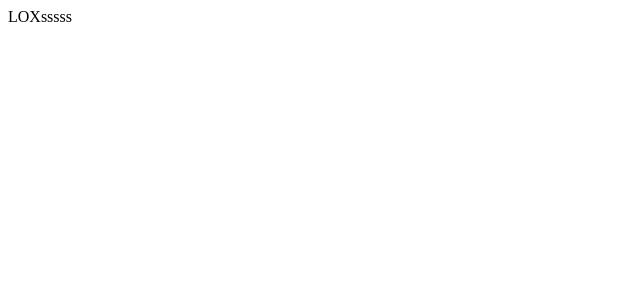
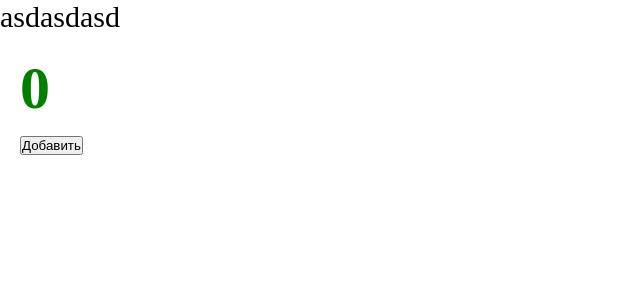
Before and after one commit to P2vel33/habr-prototype, a React app: page / in a window 1280 px wide. Shown: the top 300 px of the page, without its empty margins (0-640 px from the left). Built offline with nearby package versions, Linux system fonts and the light colour scheme.

Commit message:
feat: module css

```diff
--- a/package.json
+++ b/package.json
@@ -17,11 +17,12 @@
     "@types/react-dom": "^17.0.11",
     "@types/webpack": "^5.28.0",
     "@types/webpack-dev-server": "^4.7.2",
+    "css-loader": "^6.6.0",
     "html-webpack-plugin": "^5.5.0",
+    "mini-css-extract-plugin": "^2.5.3",
     "sass": "^1.49.9",
     "sass-loader": "^12.6.0",
     "style-loader": "^3.3.1",
-    "css-loader": "^6.6.0",
     "ts-loader": "^9.2.6",
     "ts-node": "^10.5.0",
     "typescript": "^4.5.5",
--- /dev/null
+++ b/src/App.tsx
@@ -0,0 +1,14 @@
+import React from "react";
+import Counter from "./components/Counter";
+import "./index.scss";
+
+const App = () => {
+  return (
+    <div className="app">
+      asdasdasd
+      <Counter />
+    </div>
+  );
+};
+
+export default App;
--- /dev/null
+++ b/src/components/Counter.module.scss
@@ -0,0 +1,8 @@
+.btn {
+  padding: 20px;
+  color: green;
+}
+.green {
+  padding: 20px;
+  color: green;
+}
--- /dev/null
+++ b/src/components/Counter.tsx
@@ -0,0 +1,17 @@
+import React, { useState } from "react";
+import cl from "./Counter.module.scss";
+const Counter = () => {
+  const [count, setCount] = useState(0);
+
+  const increment = () => {
+    setCount(count + 1);
+  };
+  return (
+    <div className={cl.btn}>
+      <h1>{count}</h1>
+      <button onClick={increment}>Добавить</button>
+    </div>
+  );
+};
+
+export default Counter;
--- /dev/null
+++ b/src/index.scss
@@ -0,0 +1,9 @@
+* {
+  margin: 0;
+  padding: 0;
+  box-sizing: border-box;
+}
+
+.app {
+  font-size: 30px;
+}
--- a/src/index.tsx
+++ b/src/index.tsx
@@ -1,3 +1,4 @@
 import { render } from "react-dom";
+import App from "./App";
 
-render(<div>LOXsssss</div>, document.querySelector("#root"));
+render(<App />, document.querySelector("#root"));
```
Also changed, not shown: src/global.d.ts (added, +7 -0 lines), tsconfig.json (+49 -9 lines), 8 other files (tests, documents, lock files or other folders).
